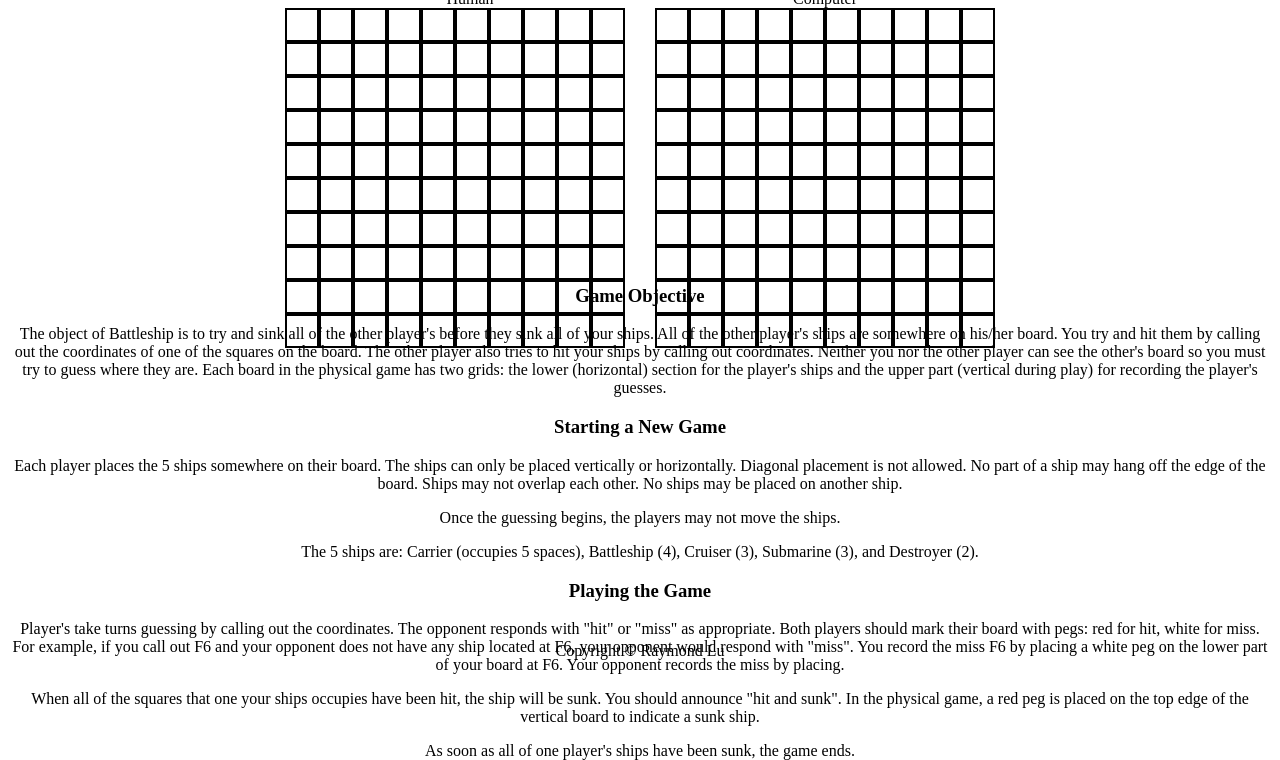
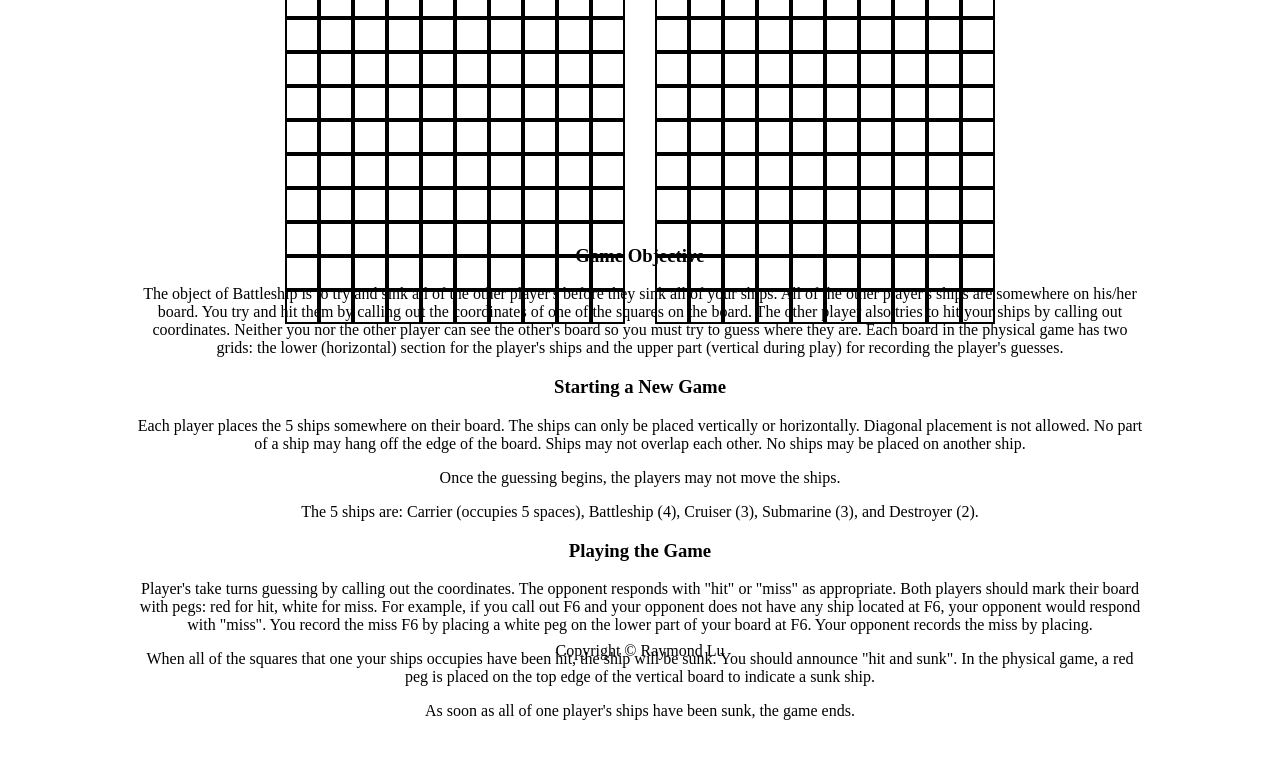
Before and after one commit to raylu15742cs/Battleship-Game, a website: page index.html in a window 1280 px wide. Shown: the part 154-914 px from the top of the page. After the commit the page ends 874 px from the top, so only its background shows below. Drawn offline with Linux system fonts and the light colour scheme; a web font is replaced by a local one.

Commit message:
add padding on sides

```diff
--- a/style.css
+++ b/style.css
@@ -62,7 +62,7 @@
 #gameboard {
     display: flex;
     justify-content: center;
-    padding-top: 7vh;
+    padding-top: 4vh;
     height: 29.5vh;
 }
 
@@ -78,11 +78,14 @@ h1 {
     margin: 0;
 }
 .rules {
-    padding-top: 5vh;
-    height: 45vh;
+    padding-top: 3vh;
+    height: 50vh;
     text-align: center;
 }
 .footer{
     height: 1vh;
     text-align: center;
 }
+body {
+    padding: 0 10vw;
+}
```
